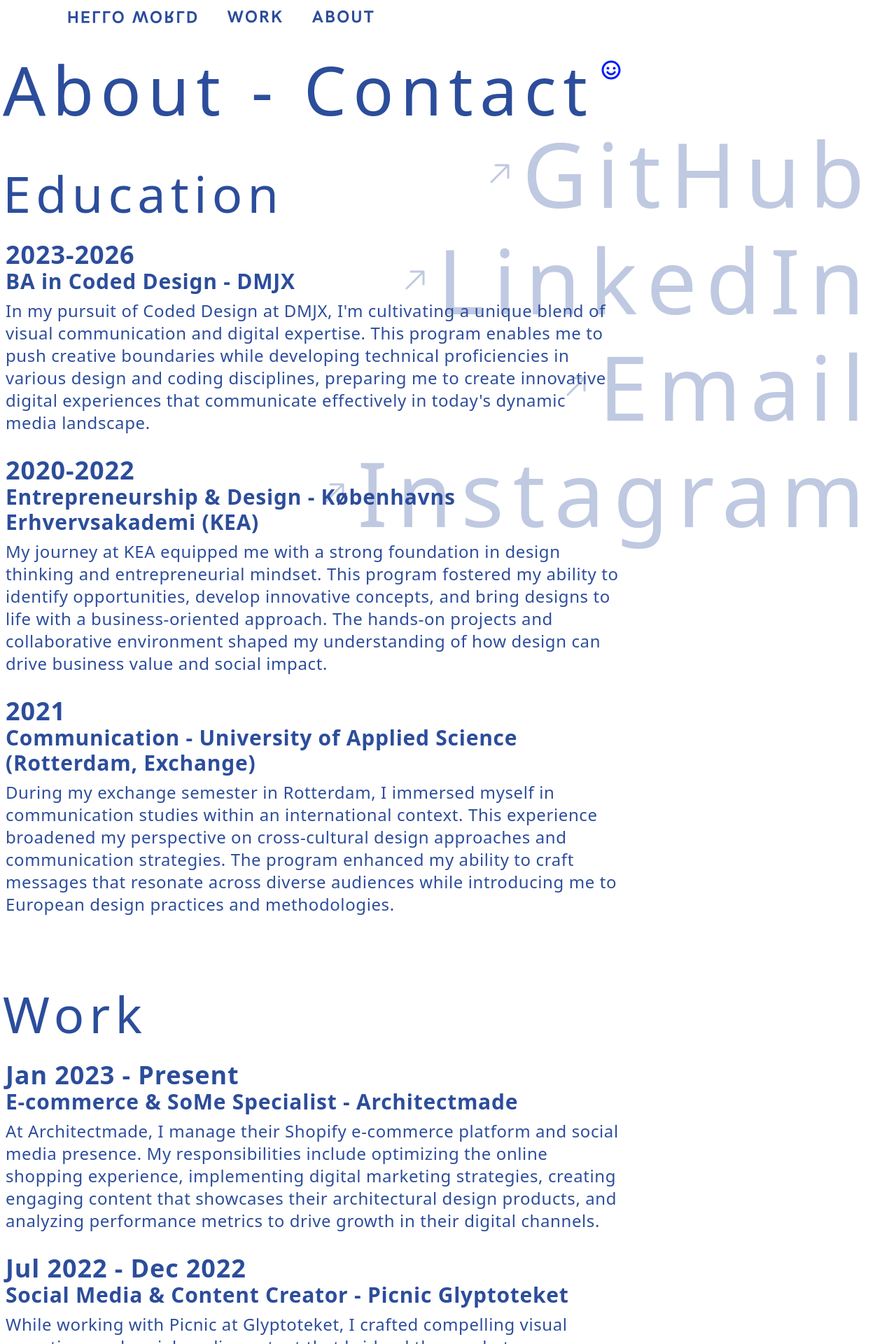
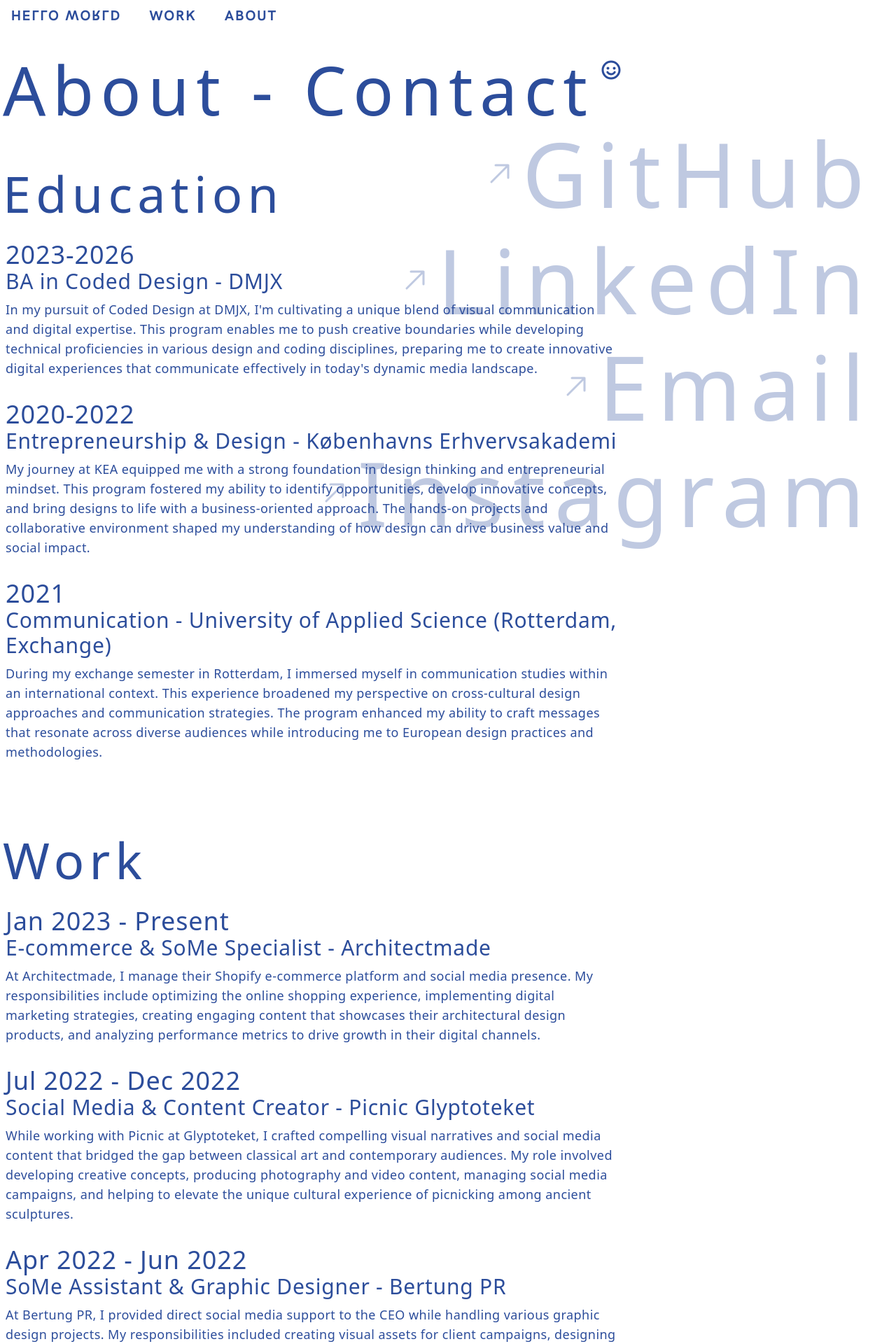
Before and after one commit to SineMunchs/Portfolooo, a Vue app: page /#/about in a window 1280 px wide. Shown: the top 1920 px of the page at 70% size. Built offline with nearby package versions, Linux system fonts and the light colour scheme; the HTML template or start-up script is replaced by a standard one.

Commit message:
fix: correct category name in ProjectView.vue and enhance navbar scroll detection logic

```diff
--- a/src/App.vue
+++ b/src/App.vue
@@ -1,46 +1,108 @@
 <script>
 import { RouterLink, RouterView } from 'vue-router'
-import { ref, onMounted, onUnmounted } from 'vue'
+import { ref, onMounted, onUnmounted, watch } from 'vue'
 
 export default {
   setup() {
     const isScrolled = ref(false)
     const navBarClass = ref('text-blå')
+    const navbarElement = ref(null)
 
     const handleScroll = () => {
       isScrolled.value = window.scrollY > 50
 
+      if (!navbarElement.value) return
 
-      const elementsUnderNav = document.elementsFromPoint(
-        window.innerWidth / 2,
-        80
-      )
+      // Get the bounding rectangle of the navbar
+      const navRect = navbarElement.value.getBoundingClientRect()
 
-      const isOverBlueText = elementsUnderNav.some(el => {
-        const style = window.getComputedStyle(el)
-        return style.color === 'rgb(0, 0, 255)' || style.color === '#0000ff' || el.classList.contains('text-blå')
-      })
+      // Check multiple points along the navbar to better detect what's underneath
+      const checkPoints = [
+        { x: navRect.left + 100, y: navRect.top + navRect.height / 2 },
+        { x: navRect.left + navRect.width / 2, y: navRect.top + navRect.height / 2 },
+        { x: navRect.right - 100, y: navRect.top + navRect.height / 2 }
+      ]
 
+      // Check elements under multiple points of the navbar
+      let foundBlue = false
+      let foundRed = false
+      let foundBlack = false
+      let foundWhite = false
 
+      for (const point of checkPoints) {
+        const elementsUnder = document.elementsFromPoint(point.x, point.y)
+
+        // Skip the navbar itself and look at elements underneath
+        const elementsUnderNav = elementsUnder.filter(el => !navbarElement.value.contains(el) && el !== navbarElement.value)
+
+        if (elementsUnderNav.length === 0) continue
+
+        // Check the background color of the top element under the navbar
+        const topElement = elementsUnderNav[0]
+        const style = window.getComputedStyle(topElement)
+        const backgroundColor = style.backgroundColor
+        const color = style.color
+
+        // Check for blue elements
+        if (color === 'rgb(0, 0, 255)' || color === '#0000ff' ||
+            topElement.classList.contains('text-blå') ||
+            backgroundColor === 'rgb(0, 0, 255)' || backgroundColor === '#0000ff') {
+          foundBlue = true
+        }
+
+        // Check for black backgrounds
+        if (backgroundColor === 'rgb(0, 0, 0)' || backgroundColor === '#000000' ||
+            backgroundColor.startsWith('rgba(0, 0, 0')) {
+          foundBlack = true
+        }
+
+        // Check for white backgrounds
+        if (backgroundColor === 'rgb(255, 255, 255)' || backgroundColor === '#ffffff' ||
+            backgroundColor.startsWith('rgba(255, 255, 255')) {
+          foundWhite = true
+        }
+
+        // Check for red elements
+        if (color === 'rgb(255, 0, 0)' || color === '#ff0000' ||
+            backgroundColor === 'rgb(255, 0, 0)' || backgroundColor === '#ff0000') {
+          foundRed = true
+        }
+      }
+
+      // Set the appropriate class based on what's found underneath
       if (isScrolled.value) {
-        navBarClass.value = isOverBlueText ? 'text-red-600' : 'text-blå'
+        if (foundBlack || foundWhite) {
+          navBarClass.value = 'text-acb5e0'
+        } else if (foundBlue || foundRed) {
+          navBarClass.value = 'text-blå'
+        } else {
+          // Default color when scrolled
+          navBarClass.value = 'text-blå'
+        }
       } else {
+        // Default color when at top
         navBarClass.value = 'text-blå'
       }
     }
 
     onMounted(() => {
       window.addEventListener('scroll', handleScroll)
+      // Run on window resize as well
+      window.addEventListener('resize', handleScroll)
       // Initial check
-      handleScroll()
+      setTimeout(() => {
+        handleScroll()
+      }, 100) // Small delay to ensure DOM is fully loaded
     })
 
     onUnmounted(() => {
       window.removeEventListener('scroll', handleScroll)
+      window.removeEventListener('resize', handleScroll)
     })
 
     return {
-      navBarClass
+      navBarClass,
+      navbarElement
     }
   }
 }
@@ -48,25 +110,47 @@ export default {
 
 <template>
   <!-- Hovedmenu -->
-  <nav :class="['fixed flex flex-wrap px-4 md:ml-20 top-2 w-full md:w-[96vw] gap-4 md:gap-10 elite font-bold transition-colors duration-300', navBarClass]">
+  <nav
+    ref="navbarElement"
+    :class="[
+      'fixed flex flex-wrap px-4 top-2 w-full md:w-[96vw] gap-4 md:gap-10 elite font-bold transition-colors duration-300',
+      navBarClass
+    ]"
+  >
     <RouterLink
       to="/"
-      class="scale-y-[-1] text-lg md:text-2xl tracking-widest"
-      :class="{ 'hover:text-red-800': navBarClass.includes('text-red'), 'hover:text-blå': !navBarClass.includes('text-red') }">
+      class="scale-y-[-1] text-lg md:text-xl tracking-widest cursor-pointer"
+      :class="{
+        'hover:text-acb5e0': navBarClass.includes('text-blå'),
+        'hover:text-blå': navBarClass.includes('text-acb5e0')
+      }"
+    >
       HELLO WORLD
     </RouterLink>
 
     <RouterLink
       to="/projects"
-      class="text-lg md:text-2xl tracking-widest"
-      :class="{ 'hover:text-gray-600': navBarClass.includes('text-black'), 'hover:text-blå': !navBarClass.includes('text-black') }">
+      class="text-lg md:text-xl tracking-widest cursor-pointer"
+      :class="{
+        'hover:text-red-800': navBarClass.includes('text-red'),
+        'hover:text-blue-800': navBarClass.includes('text-blå'),
+        'hover:text-gray-300': navBarClass.includes('text-white'),
+        'hover:text-gray-600': navBarClass.includes('text-black')
+      }"
+    >
       WORK
     </RouterLink>
 
     <RouterLink
       to="/about"
-      class="text-lg md:text-2xl tracking-widest"
-      :class="{ 'hover:text-gray-600': navBarClass.includes('text-black'), 'hover:text-blå': !navBarClass.includes('text-black') }">
+      class="text-lg md:text-xl tracking-widest cursor-pointer"
+      :class="{
+        'hover:text-red-800': navBarClass.includes('text-red'),
+        'hover:text-blue-800': navBarClass.includes('text-blå'),
+        'hover:text-gray-300': navBarClass.includes('text-white'),
+        'hover:text-gray-600': navBarClass.includes('text-black')
+      }"
+    >
       ABOUT
     </RouterLink>
   </nav>
@@ -76,16 +160,22 @@ export default {
 
 <style>
 
-
-.text-red-600 {
+.text-acb5e0 {
   color: #acb5e0;
 }
 
-.hover\:text-red-800:hover {
+
+.hover\:text-acb5e0:hover {
   color: #acb5e0;
 }
 
 nav {
   transition: color 0.3s ease;
+  z-index: 100;
+}
+
+/* Ensure all interactive elements show pointer cursor */
+.router-link-active, .router-link-exact-active, a[href], a {
+  cursor: pointer;
 }
 </style>
--- a/src/views/AboutView.vue
+++ b/src/views/AboutView.vue
@@ -3,7 +3,7 @@
     <!-- Content sections -->
     <div class="content-container">
       <div className="mt-20 ml-1 flex items-center">
-        <h1 className="text-blå text-6xl md:text-7xl lg:text-8xl tracking-widest">
+        <h1 className="text-blå text-6xl md:text-7xl lg:text-8xl tracking-widest font-normal">
           About - Contact
         </h1>
         <img
@@ -15,32 +15,32 @@
 
       <!-- Education Section -->
       <div className="mt-16 ml-1">
-        <h1 className="text-blå text-5xl md:text-6xl lg:text-7xl tracking-widest">
+        <h1 className="text-blå text-5xl md:text-6xl lg:text-7xl tracking-widest font-normal">
           Education
         </h1>
       </div>
 
       <div class="mt-6 p-2 max-w-4xl">
         <div class="mb-8">
-          <h2 className="text-blå text-3xl md:text-4xl tracking-wide font-bold">2023-2026</h2>
-          <h3 className="text-blå text-2xl md:text-3xl tracking-wide font-bold">BA in Coded Design - DMJX</h3>
-          <p className="text-xl md:text-2xl tracking-wide text-blå mt-2">
+          <h2 className="text-blå text-3xl md:text-4xl tracking-wide font-normal">2023-2026</h2>
+          <h3 className="text-blå text-2xl md:text-3xl tracking-wide font-normal">BA in Coded Design - DMJX</h3>
+          <p className="text-base md:text-lg tracking-wide text-blå mt-2">
             In my pursuit of Coded Design at DMJX, I'm cultivating a unique blend of visual communication and digital expertise. This program enables me to push creative boundaries while developing technical proficiencies in various design and coding disciplines, preparing me to create innovative digital experiences that communicate effectively in today's dynamic media landscape.
           </p>
         </div>
 
         <div class="mb-8">
-          <h2 className="text-blå text-3xl md:text-4xl tracking-wide font-bold">2020-2022</h2>
-          <h3 className="text-blå text-2xl md:text-3xl tracking-wide font-bold">Entrepreneurship & Design - Københavns Erhvervsakademi (KEA)</h3>
-          <p className="text-xl md:text-2xl tracking-wide text-blå mt-2">
+          <h2 className="text-blå text-3xl md:text-4xl tracking-wide font-normal">2020-2022</h2>
+          <h3 className="text-blå text-2xl md:text-3xl tracking-wide font-normal">Entrepreneurship & Design - Københavns Erhvervsakademi </h3>
+          <p className="text-base md:text-lg tracking-wide text-blå mt-2">
             My journey at KEA equipped me with a strong foundation in design thinking and entrepreneurial mindset. This program fostered my ability to identify opportunities, develop innovative concepts, and bring designs to life with a business-oriented approach. The hands-on projects and collaborative environment shaped my understanding of how design can drive business value and social impact.
           </p>
         </div>
 
         <div class="mb-8">
-          <h2 className="text-blå text-3xl md:text-4xl tracking-wide font-bold">2021</h2>
-          <h3 className="text-blå text-2xl md:text-3xl tracking-wide font-bold">Communication - University of Applied Science (Rotterdam, Exchange)</h3>
-          <p className="text-xl md:text-2xl tracking-wide text-blå mt-2">
+          <h2 className="text-blå text-3xl md:text-4xl tracking-wide font-normal">2021</h2>
+          <h3 className="text-blå text-2xl md:text-3xl tracking-wide font-normal">Communication - University of Applied Science (Rotterdam, Exchange)</h3>
+          <p className="text-base md:text-lg tracking-wide text-blå mt-2">
             During my exchange semester in Rotterdam, I immersed myself in communication studies within an international context. This experience broadened my perspective on cross-cultural design approaches and communication strategies. The program enhanced my ability to craft messages that resonate across diverse audiences while introducing me to European design practices and methodologies.
           </p>
         </div>
@@ -55,33 +55,33 @@
 
       <div class="mt-6 p-2 max-w-4xl">
         <div class="mb-8">
-          <h2 className="text-blå text-3xl md:text-4xl tracking-wide font-bold">Jan 2023 - Present</h2>
-          <h3 className="text-blå text-2xl md:text-3xl tracking-wide font-bold">E-commerce & SoMe Specialist - Architectmade</h3>
-          <p className="text-xl md:text-2xl tracking-wide text-blå mt-2">
+          <h2 className="text-blå text-3xl md:text-4xl tracking-wide font-normal">Jan 2023 - Present</h2>
+          <h3 className="text-blå text-2xl md:text-3xl tracking-wide font-normal">E-commerce & SoMe Specialist - Architectmade</h3>
+          <p className="text-base md:text-lg tracking-wide text-blå mt-2">
             At Architectmade, I manage their Shopify e-commerce platform and social media presence. My responsibilities include optimizing the online shopping experience, implementing digital marketing strategies, creating engaging content that showcases their architectural design products, and analyzing performance metrics to drive growth in their digital channels.
           </p>
         </div>
 
         <div class="mb-8">
-          <h2 className="text-blå text-3xl md:text-4xl tracking-wide font-bold">Jul 2022 - Dec 2022</h2>
-          <h3 className="text-blå text-2xl md:text-3xl tracking-wide font-bold">Social Media & Content Creator - Picnic Glyptoteket</h3>
-          <p className="text-xl md:text-2xl tracking-wide text-blå mt-2">
+          <h2 className="text-blå text-3xl md:text-4xl tracking-wide font-normal">Jul 2022 - Dec 2022</h2>
+          <h3 className="text-blå text-2xl md:text-3xl tracking-wide font-normal">Social Media & Content Creator - Picnic Glyptoteket</h3>
+          <p className="text-base md:text-lg tracking-wide text-blå mt-2">
             While working with Picnic at Glyptoteket, I crafted compelling visual narratives and social media content that bridged the gap between classical art and contemporary audiences. My role involved developing creative concepts, producing photography and video content, managing social media campaigns, and helping to elevate the unique cultural experience of picnicking among ancient sculptures.
           </p>
         </div>
 
         <div class="mb-8">
-          <h2 className="text-blå text-3xl md:text-4xl tracking-wide font-bold">Apr 2022 - Jun 2022</h2>
-          <h3 className="text-blå text-2xl md:text-3xl tracking-wide font-bold">SoMe Assistant & Graphic Designer - Bertung PR</h3>
-          <p className="text-xl md:text-2xl tracking-wide text-blå mt-2">
+          <h2 className="text-blå text-3xl md:text-4xl tracking-wide font-normal">Apr 2022 - Jun 2022</h2>
+          <h3 className="text-blå text-2xl md:text-3xl tracking-wide font-normal">SoMe Assistant & Graphic Designer - Bertung PR</h3>
+          <p className="text-base md:text-lg tracking-wide text-blå mt-2">
             At Bertung PR, I provided direct social media support to the CEO while handling various graphic design projects. My responsibilities included creating visual assets for client campaigns, designing marketing materials, managing social media content calendars, and ensuring consistent brand representation across different platforms and media.
           </p>
         </div>
 
         <div class="mb-8">
-          <h2 className="text-blå text-3xl md:text-4xl tracking-wide font-bold">2014-2021</h2>
-          <h3 className="text-blå text-2xl md:text-3xl tracking-wide font-bold">Server, SoMe & Event Planner - Kadeau (Copenhagen/Bornholm)</h3>
-          <p className="text-xl md:text-2xl tracking-wide text-blå mt-2">
+          <h2 className="text-blå text-3xl md:text-4xl tracking-wide font-normal">2014-2021</h2>
+          <h3 className="text-blå text-2xl md:text-3xl tracking-wide font-normal">Server, SoMe & Event Planner - Kadeau (Copenhagen/Bornholm)</h3>
+          <p className="text-base md:text-lg tracking-wide text-blå mt-2">
             During my long-term position at Kadeau restaurants in both Copenhagen and Bornholm, I wore multiple hats as a server, social media coordinator, and event planner. This role allowed me to develop strong hospitality skills while helping to build the digital presence of these acclaimed restaurants. I managed bookings, coordinated special events, created compelling content for their social channels, and ensured exceptional guest experiences that aligned with their Nordic culinary philosophy.
           </p>
         </div>
@@ -100,7 +100,7 @@
           <img src="/images/arrow.svg"
                alt="GitHub Arrow"
                class="h-8 w-10 md:h-10 md:w-12 lg:h-12 lg:w-16" />
-          <span class="text-7xl md:text-8xl lg:text-9xl tracking-widest text-blå group-hover:underline">GitHub</span>
+          <span class="text-7xl md:text-8xl lg:text-9xl tracking-widest text-blå group-hover:underline font-normal">GitHub</span>
         </div>
       </a>
 
--- a/src/views/ProjectView.vue
+++ b/src/views/ProjectView.vue
@@ -140,7 +140,7 @@ export default {
   <ProjectDropdown
     title="Webshop"
     date="21/01/2025"
-    category="Experiencqe Design"
+    category="Experience Design"
     tags="UX/UI design, interactive storytelling, historical narrative, user research, HTML/CSS, JavaScript, content strategy, information architecture, visual design, Figma"
     thumbnail="/images/thumbnailreview.png"
     :description="projectDetails.Webshop"
```
Also changed, not shown: public/images/Smil.svg.
